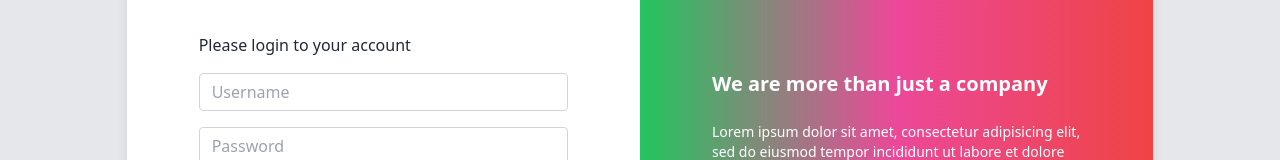
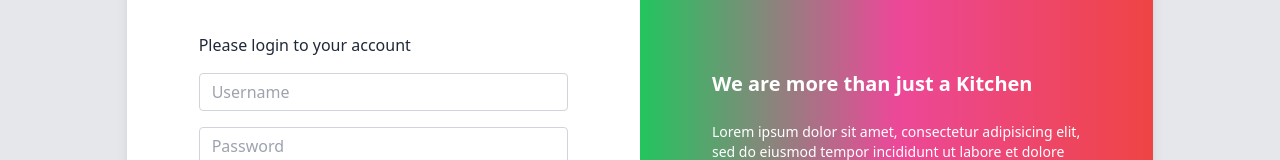
Before and after one commit to Pasitik/order_manager, a Next.js app: page /login in a window 1280 px wide. Shown: the part 254-414 px from the top of the page. Built offline with nearby package versions, Linux system fonts and the light colour scheme.

Commit message:
_app.tsx

```diff
--- a/pages/login.tsx
+++ b/pages/login.tsx
@@ -65,7 +65,7 @@
               className="lg:w-6/12 flex items-center lg:rounded-r-lg rounded-b-lg lg:rounded-bl-none bg-gradient-to-r from-green-500 via-pink-500 to-red-500"
             >
               <div className="text-white px-4 py-6 md:p-12 md:mx-6">
-                <h4 className="text-xl font-semibold mb-6">We are more than just a company</h4>
+                <h4 className="text-xl font-semibold mb-6">We are more than just a Kitchen</h4>
                 <p className="text-sm">
                   Lorem ipsum dolor sit amet, consectetur adipisicing elit, sed do eiusmod
                   tempor incididunt ut labore et dolore magna aliqua. Ut enim ad minim veniam,
```
